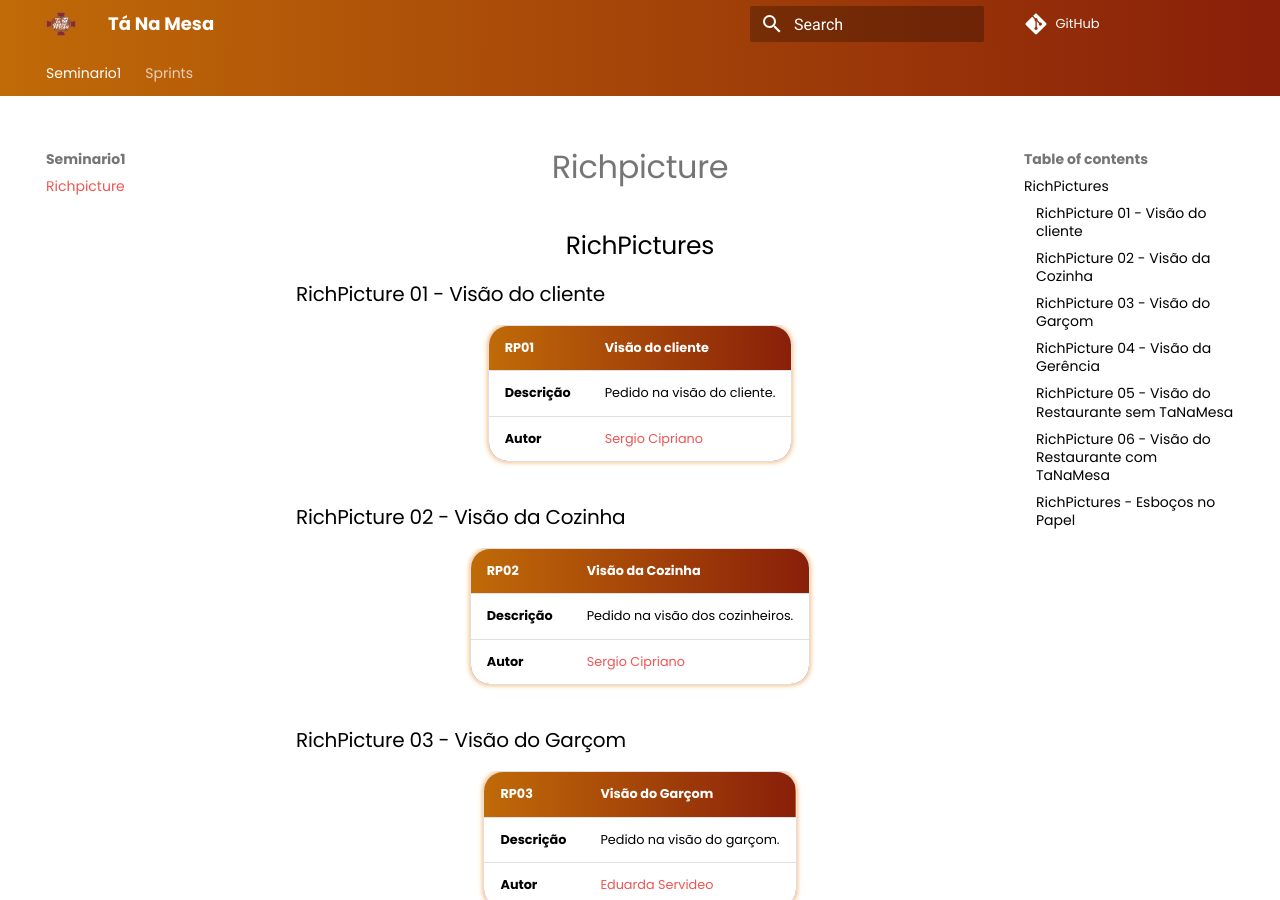
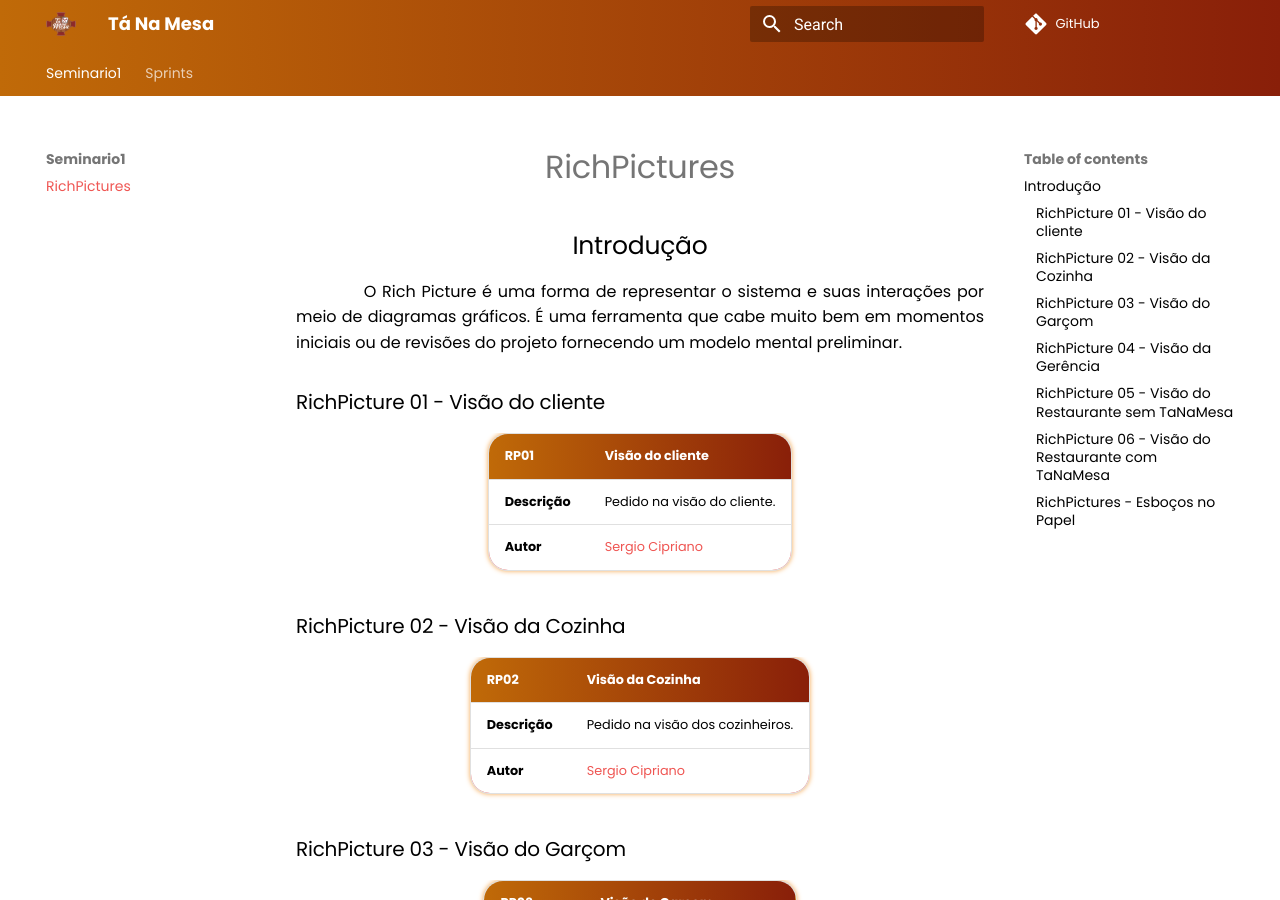
Before and after one commit to UnBArqDsw2021-1/2021.1_G02_TaNaMesa_docs, an MkDocs documentation site: the page built from docs/seminario1/richpicture.md, in a window 1280 px wide and 900 px high. Built offline with MkDocs 1.6.1 and Material for MkDocs 9.7.7, drawn with Linux system fonts in a browser that asks for light colours; comment, search, counter and statistics services are not loaded.

Commit message:
(#7) Adicionando a introdução

```diff
--- a/docs/seminario1/richpicture.md
+++ b/docs/seminario1/richpicture.md
@@ -1,4 +1,9 @@
-## RichPictures
+# RichPictures
+
+## Introdução
+
+&emsp;&emsp; O Rich Picture é uma forma de representar o sistema e suas interações por meio de diagramas gráficos.
+É uma ferramenta que cabe muito bem em momentos iniciais ou de revisões do projeto fornecendo um modelo mental preliminar.
 
 ### RichPicture 01 - Visão do cliente
 
```
